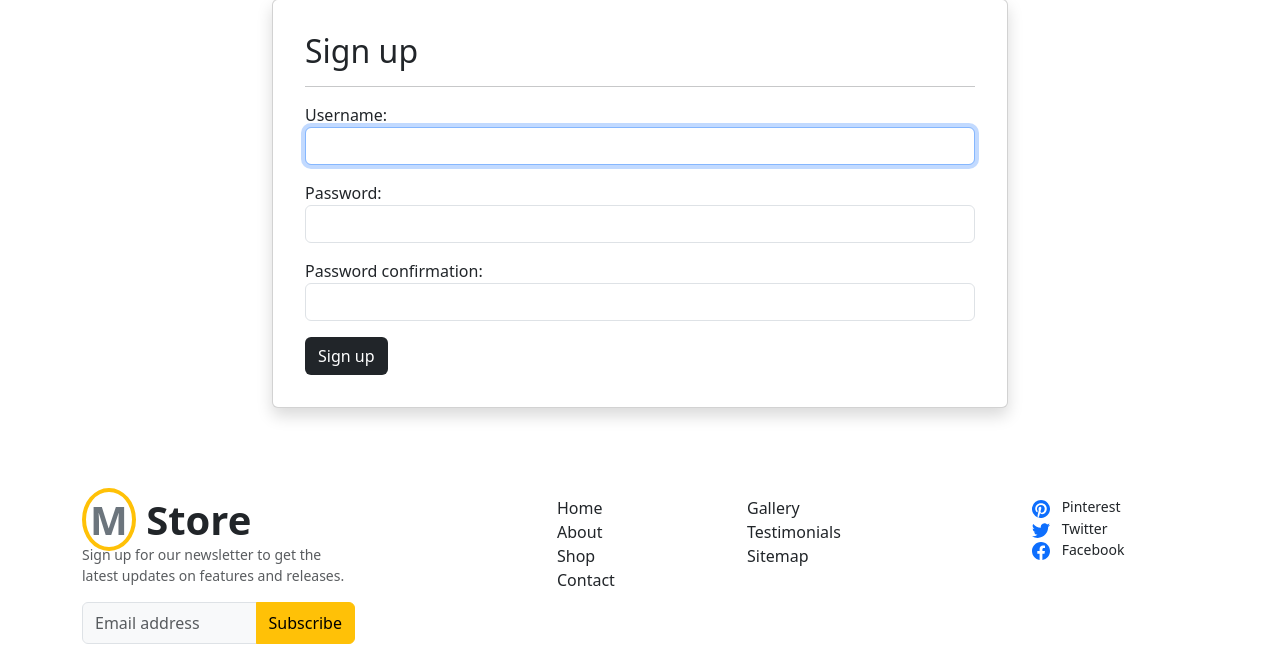
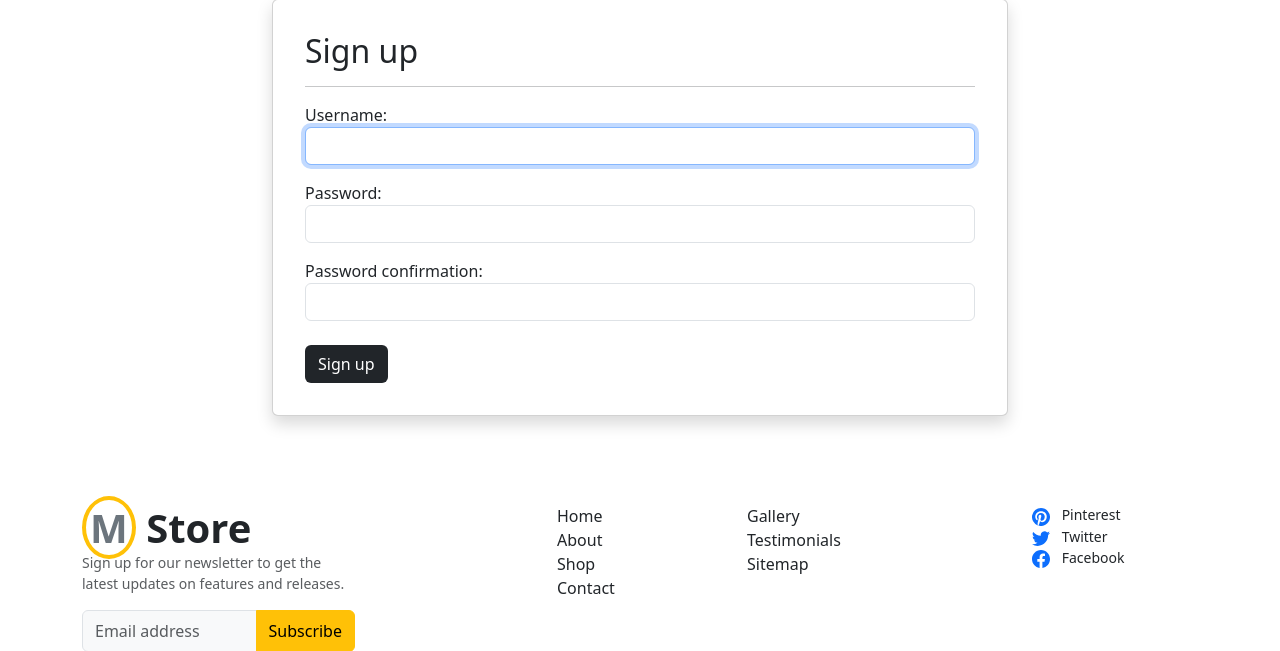
Before and after one commit to johnclamy/django-moviestore-project, a Django app: page /accounts/signup in a window 1280 px wide. Shown: the part 97-748 px from the top of the page. Run offline with Django 5.2, Linux system fonts and the light colour scheme; some libraries are stand-ins or nearby versions.

Commit message:
set a larger top margin on the signup btn

```diff
--- a/moviestore/accounts/templates/accounts/signup.html
+++ b/moviestore/accounts/templates/accounts/signup.html
@@ -11,7 +11,7 @@
                         <form method='POST'>
                             {% csrf_token %}
                             {{ template_data.form.as_p }}
-                            <button type='submit' class='btn bg-dark text-white'>Sign up</button>
+                            <button type='submit' class=' mt-2 btn bg-dark text-white'>Sign up</button>
                         </form>
                     </div>
                 </div>
```
